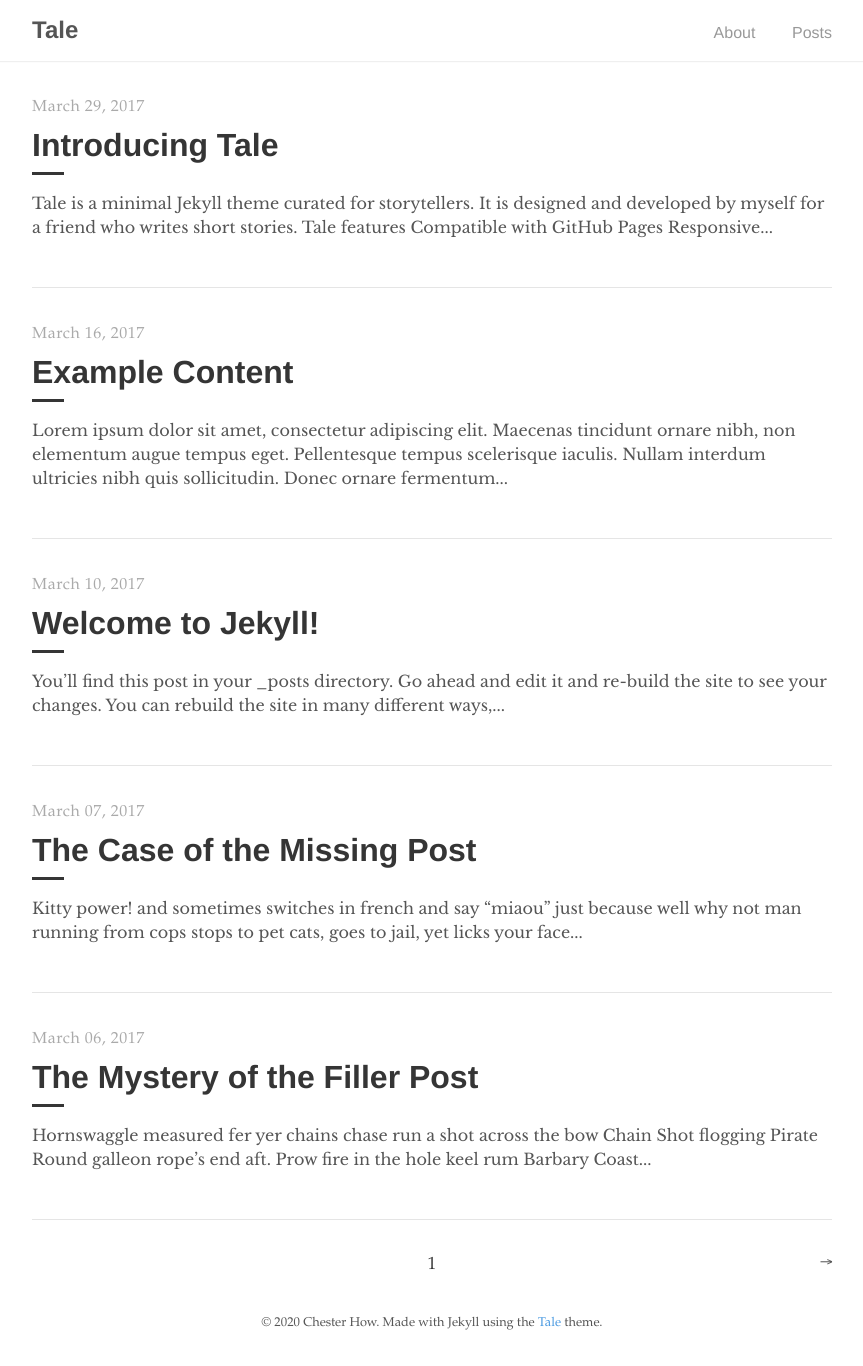
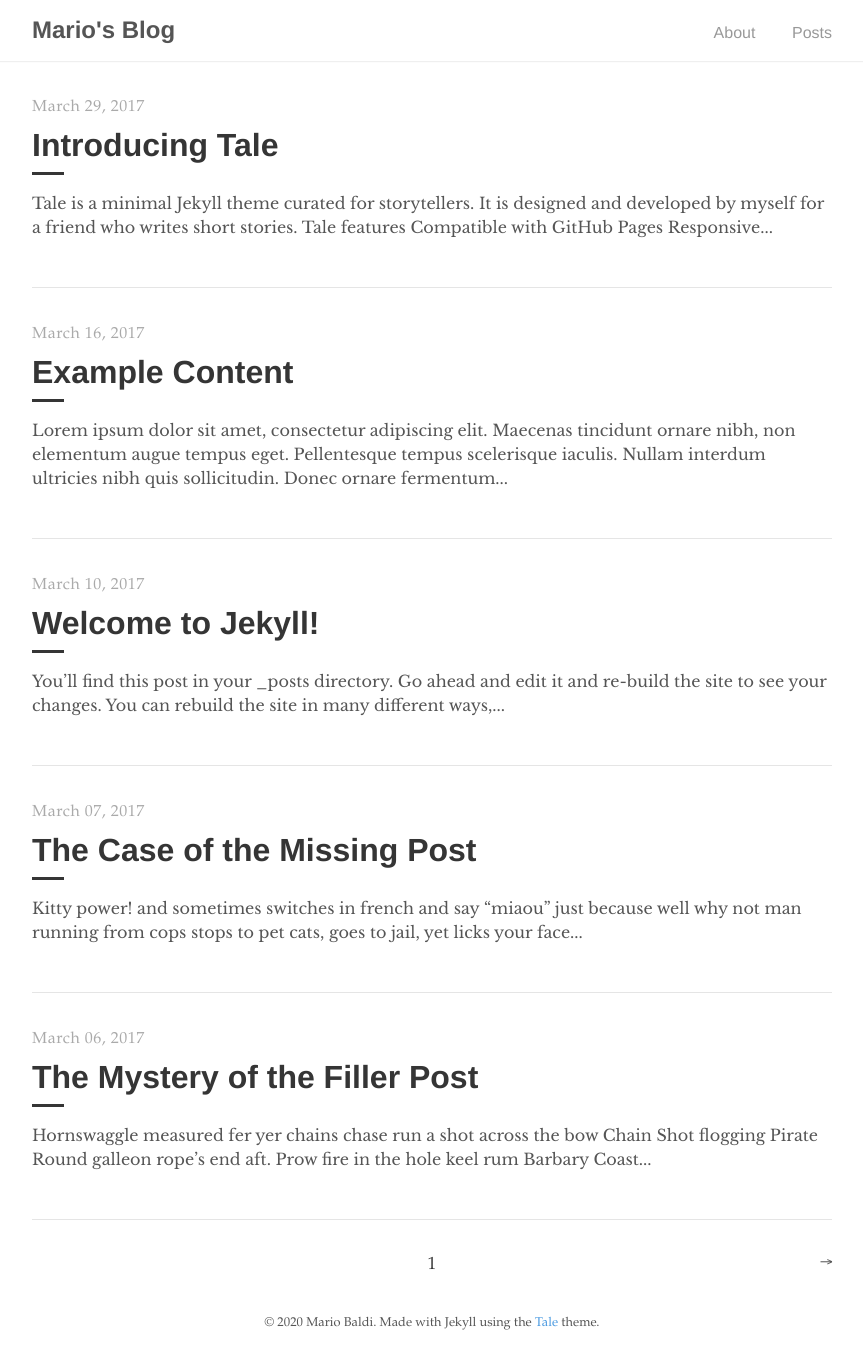
Before and after one commit to mariobaldi/mariobaldi.github.io, a Jekyll site: the page built from index.html, in a window 1280 px wide. Shown: the whole page, without its empty margins (208-1071 px from the left). Built offline with Jekyll 4.4.1, drawn with Linux system fonts in a browser that asks for light colours; the list of posts is cut into pages by our own code.

Commit message:
Update _config.yml

```diff
--- a/_config.yml
+++ b/_config.yml
@@ -1,17 +1,17 @@
 # Site settings
-title:          Tale
+title:          "Mario's Blog"
 description:    "Minimal Jekyll theme for storytellers"
 baseurl:        "/tale"
-url:            "https://chesterhow.github.io"
+url:            "http://blog.baldi.info"
 
 # Google Analytics
 google_analytics: UA—XXXXXXXX-X
 
 # Author
 author:
-  name:         Chester How
-  url:          https://chester.how
-  email:        chesterhow@gmail.com
+  name:         Mario Baldi
+  url:          http://baldi.info
+  email:        com@baldi.info
 
 # Build settings
 markdown:       kramdown
```
